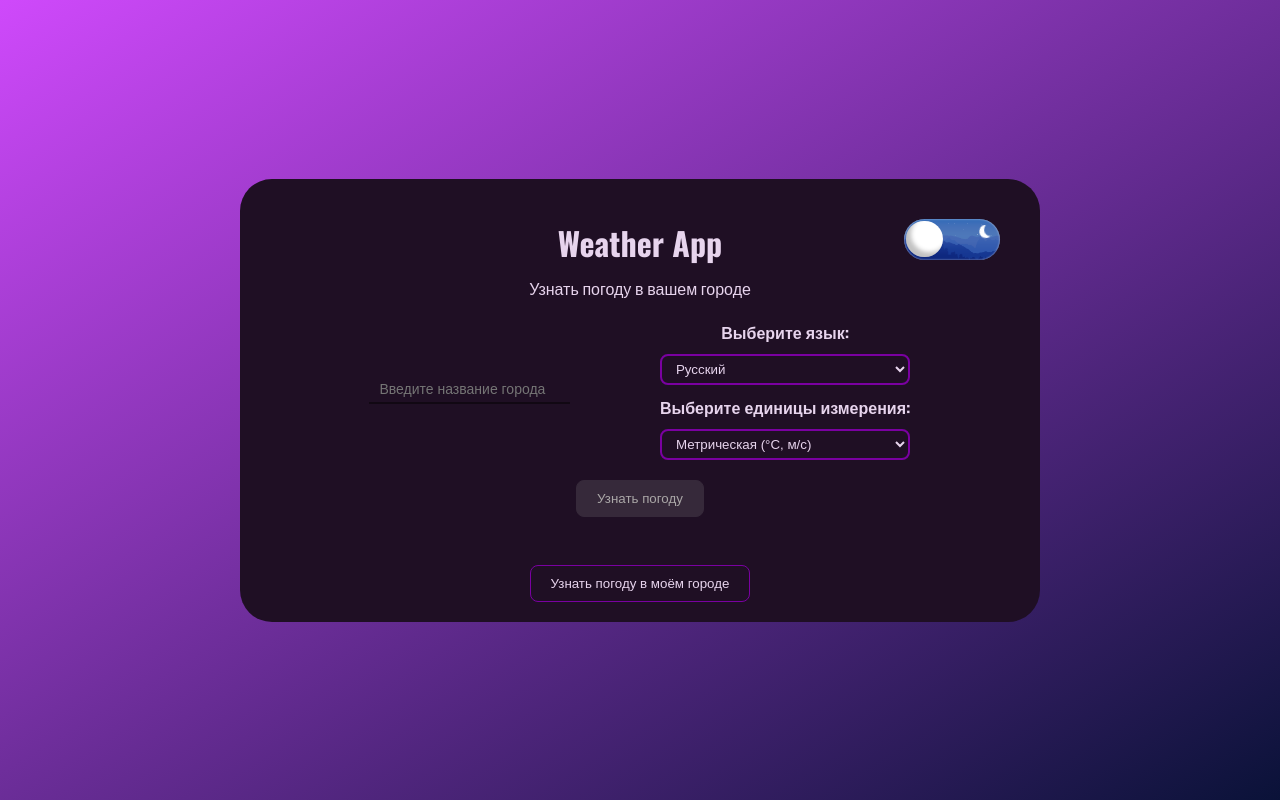
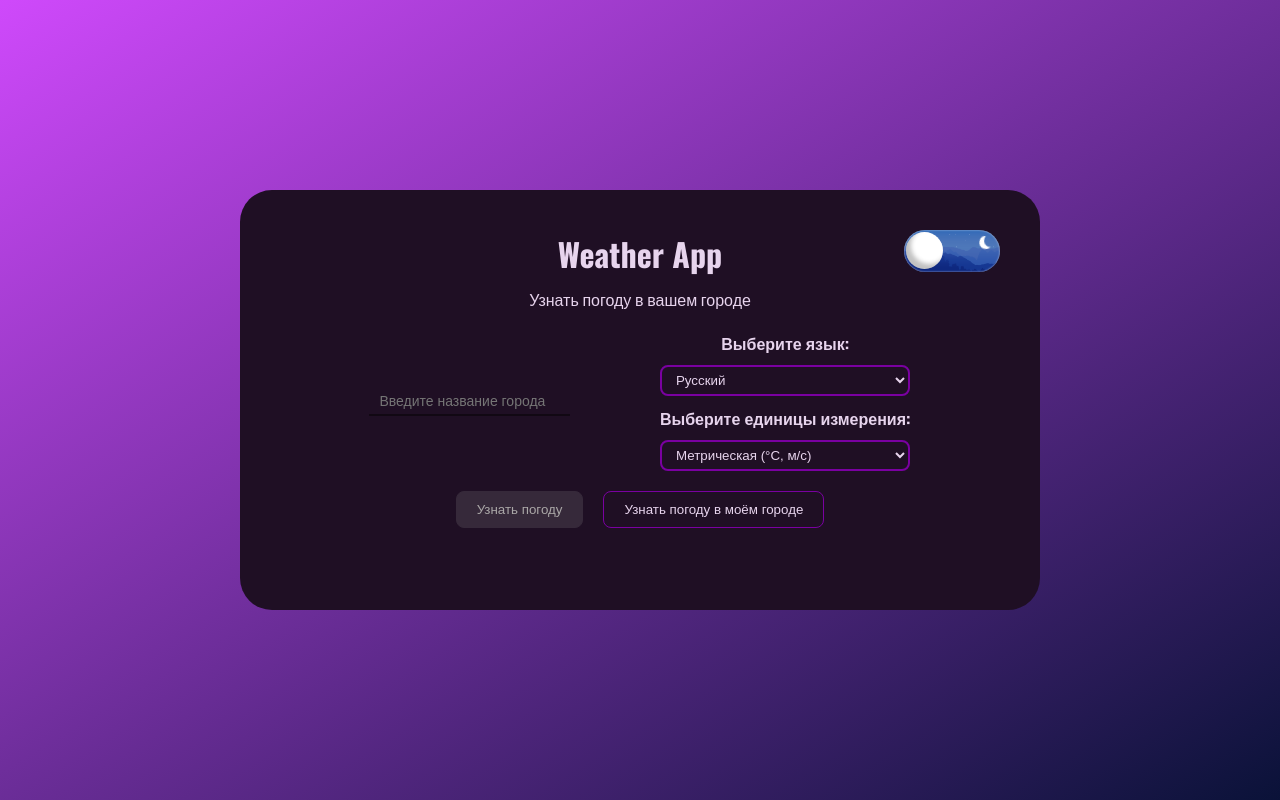
Before and after one commit to 7Hunter7/Weather_App, a Vue app: page / in a window 1280 px wide. Built offline with nearby package versions, Linux system fonts and the light colour scheme.

Commit message:
Updated component 'ButtonsGetWeather' - Updated styles for buttons

```diff
--- a/src/components/ButtonsGetWeather.vue
+++ b/src/components/ButtonsGetWeather.vue
@@ -7,7 +7,7 @@
     >
       {{ $t('getWeather') }}
     </button>
-    <button class="button" @click="$emit('get-weather-by-geolocation')" style="margin-top: 2rem">
+    <button class="button" @click="$emit('get-weather-by-geolocation')">
       {{ $t('detectLocation') }}
     </button>
     <button
@@ -38,9 +38,10 @@ defineEmits(['get-weather', 'get-weather-by-geolocation', 'update-weather'])
 <style scoped lang="scss">
 .buttons {
   display: flex;
-  flex-direction: column;
+  flex-direction: row;
   align-items: center;
-  gap: 1rem;
+  justify-content: center;
+  gap: var(--indents-medium);
 }
 
 .button {
@@ -76,6 +77,10 @@ defineEmits(['get-weather', 'get-weather-by-geolocation', 'update-weather'])
 }
 /* Адаптивность */
 @media (max-width: 768px) {
+  .buttons {
+    flex-direction: column;
+  }
+
   .button {
     width: 100%;
   }
```
